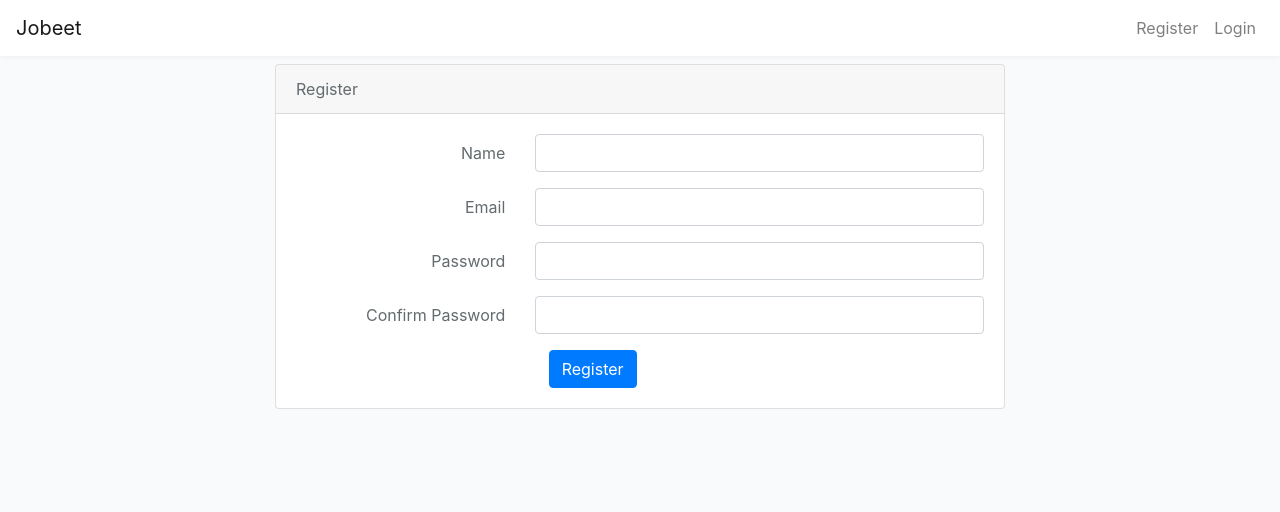
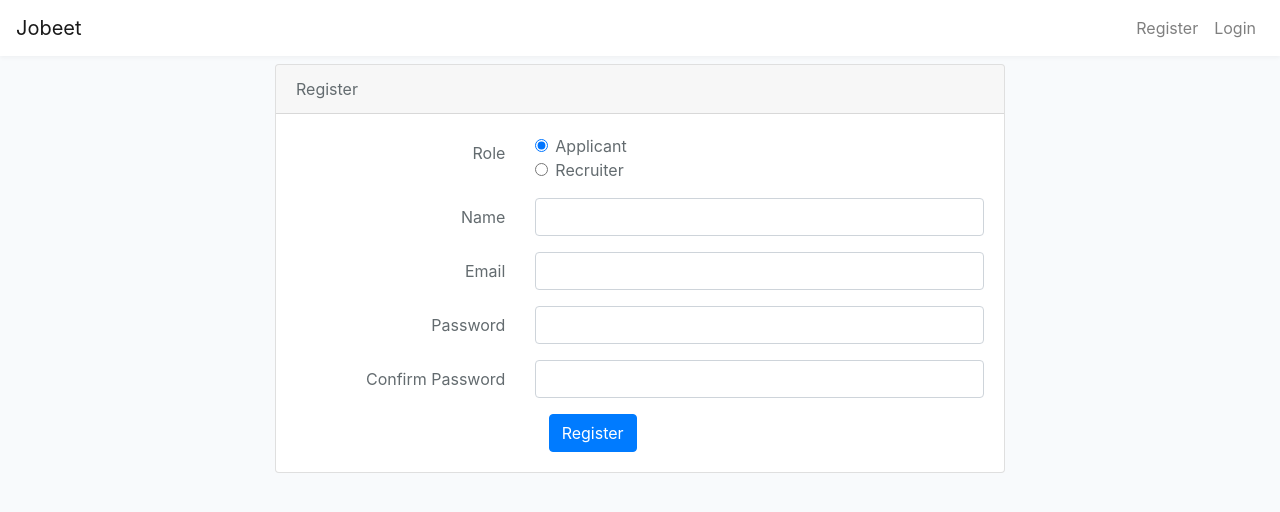
Before and after one commit to Morceau-x/nlpf_jobeet, a React (Create React App) app in the folder frontend/: page /register in a window 1280 px wide. Shown: the top 512 px of the page. Built offline with nearby package versions, Linux system fonts and the light colour scheme.

Commit message:
Added role in user registration in Frontend + Backend model

```diff
--- a/frontend/src/components/auth/Register.js
+++ b/frontend/src/components/auth/Register.js
@@ -22,6 +22,8 @@ class Register extends Component {
     super();
     this.state = {
       name: "",
+      applicant: true,
+      recruiter: false,
       email: "",
       password: "",
       confirm_password: "",
@@ -46,12 +48,23 @@ class Register extends Component {
 
   onChange(e) {
     this.setState({ [e.target.name]: e.target.value });
+    console.log(this.state)
+  }
+
+  setRole(role) {
+    if (role === 1) {
+      this.setState({ applicant: true, recruiter: false });
+    }
+    else {
+      this.setState({ applicant: false, recruiter: true });
+    }
   }
 
   onSubmit(e) {
     e.preventDefault();
 
     const newUser = {
+      role: this.state.applicant ? 1 : 2,
       name: this.state.name,
       email: this.state.email,
       password: this.state.password,
@@ -80,6 +93,36 @@ class Register extends Component {
               <CardBody>
                 {/* Form Starts Here */}
                 <Form noValidate onSubmit={this.onSubmit}>
+                  <FormGroup row>
+                    <Label className="text-md-right" for="name" sm={4}>
+                      Role
+                    </Label>
+                    <Col sm={8}>
+                      <FormGroup check>
+                        <Label check>
+                          <Input
+                            value={this.state.applicant}
+                            type="radio"
+                            name="radio1"
+                            onClick={() => this.setRole(1)}
+                            defaultChecked={this.state.applicant}
+                            />{' '}
+                          Applicant
+                        </Label>
+                      </FormGroup>
+                      <FormGroup check>
+                        <Label check>
+                          <Input
+                          value={this.state.recruiter}
+                          type="radio"
+                          name="radio1"
+                          onClick={() => this.setRole(2)}
+                          />{' '}
+                          Recruiter
+                        </Label>
+                      </FormGroup>
+                    </Col>
+                  </FormGroup>
                   <FormGroup row>
                     <Label className="text-md-right" for="name" sm={4}>
                       Name
```
Also changed, not shown: 1 other file (tests, documents, lock files or other folders).
